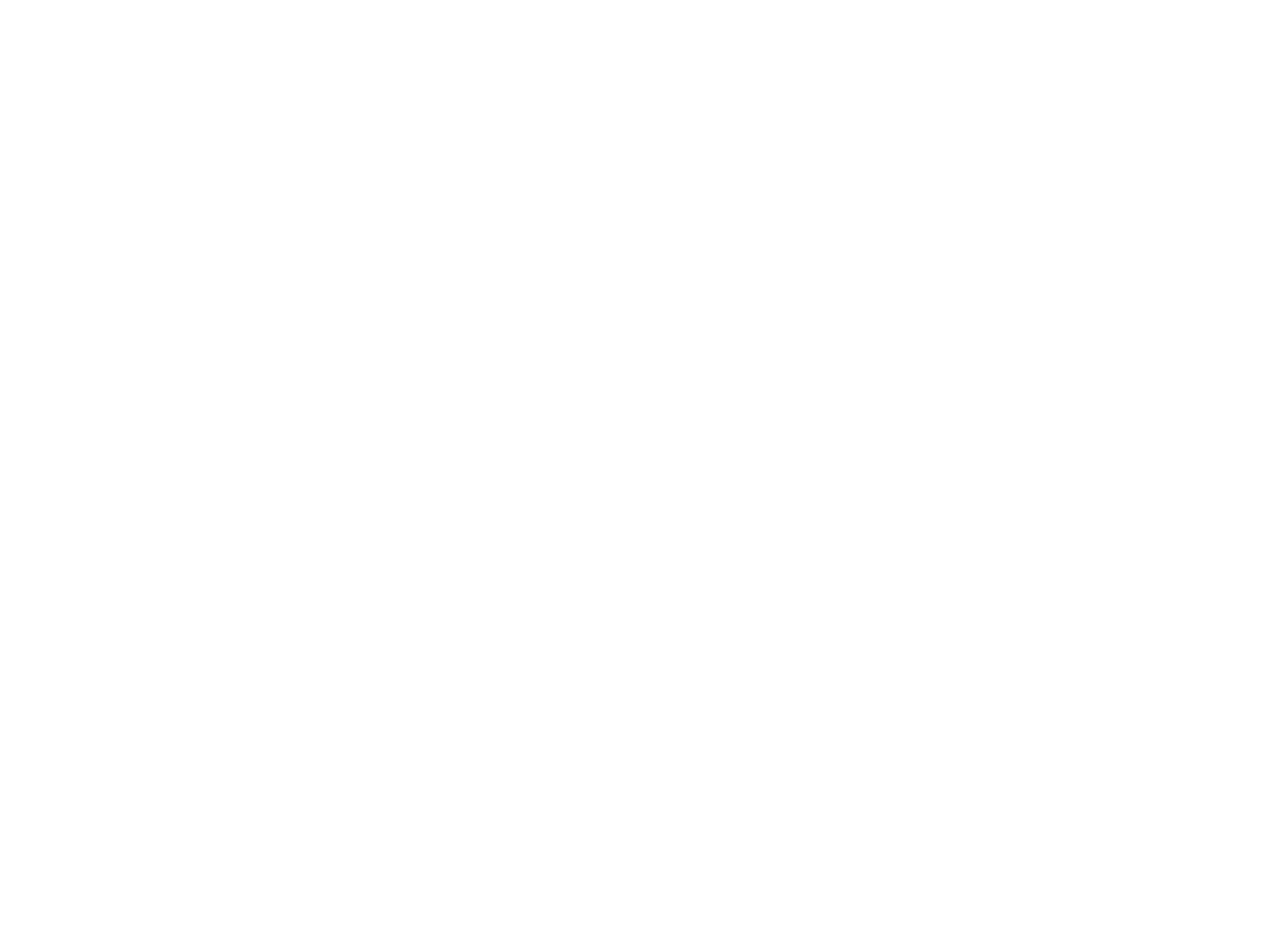
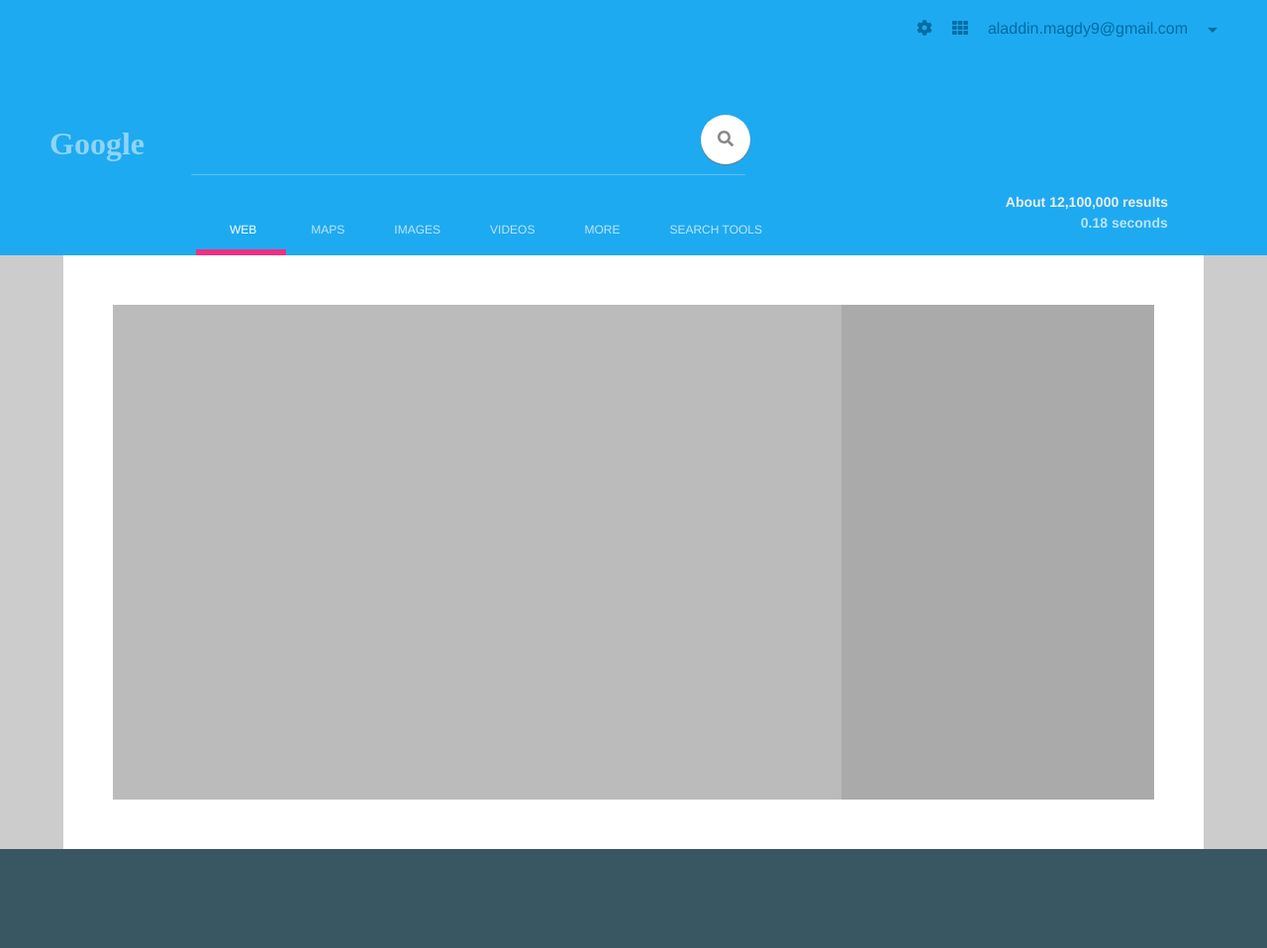
Before and after one commit to AladdinMagdy/google_search, a plain HTML site: page index.html in a window 1280 px wide. Shown: the whole page at 99% size. Before the commit the page ends 800 px from the top, so only its background shows below. Drawn offline with Linux system fonts and the light colour scheme.

Commit message:
Header finished

```diff
--- a/css/styles.css
+++ b/css/styles.css
@@ -0,0 +1,192 @@
+
+.clearfix:after {
+    content:"";
+    display:block;
+    clear:both;
+}
+
+html {
+  font-family: 'helvetica';
+  margin: 0;
+  padding: 0;
+  height: 100%;
+  -webkit-box-sizing: border-box;
+     -moz-box-sizing: border-box;
+          box-sizing: border-box;
+}
+
+*, *:before, *:after {
+  -webkit-box-sizing: inherit;
+     -moz-box-sizing: inherit;
+          box-sizing: inherit;
+}
+
+main#page {
+  width: 100%;
+  background-color: #ccc;
+}
+
+main#page header {
+  background-color: #1eaaf1;
+  width: 100%;
+  position: relative;
+  /* height: 100px; */
+}
+
+header nav#account_setting {
+  float: right;
+  margin-bottom: 57px;
+}
+
+header nav#account_setting ul {
+  float: right;
+  color: #016ca2;
+  list-style-type: none;
+  margin: 0;
+  padding: 10px 40px 0 0;
+}
+
+header nav#account_setting ul li {
+  float: right;
+  margin: 10px;
+}
+
+header nav#account_setting ul li a {
+  display: block;
+  width: 0;
+  height: 0;
+  border: 5px solid #016ca2;
+  border-left: 5px solid transparent;
+  border-right: 5px solid transparent;
+  border-bottom: 5px solid transparent;
+  margin-top: 8px;
+}
+
+header .container {
+  clear: both;
+  margin: 0 0 25px 50px
+}
+
+
+header .container h1#logo {
+  color: #8dd4f7;
+  display: inline-block;
+  font-family: 'Cacull';
+}
+
+header .container form  {
+  display: inline-block;
+}
+
+header .container form input[type='text'] {
+  border: 0;
+  border-bottom: 1px solid #62bff5;
+  border-radius: 1px;
+  outline: none;
+  /* line-height: 50px; */
+  font-size: 43px;
+  width: 560px;
+  height: 70px;
+  margin:0 0 10px 43px;
+  background-color: transparent;
+  color: #fff;
+  font-weight: 400;
+  padding-right: 100px;
+}
+
+header .container form button {
+  border: 0;
+  background-color: #fff;
+  border-radius: 50%;
+  width: 50px;
+  height: 50px;
+  position: relative;
+  right: 50px;
+  bottom: 10px;
+  color: #888;
+  box-shadow: 0 1px 1px #777;
+}
+
+header p {
+  /* float: right; */
+  color: #eee;
+  position: absolute;
+  right: 100px;
+  bottom: 25px;
+  font-size: 14px;
+  font-weight: bold;
+  margin: 0;
+}
+/* TODO: text align for inline tags */
+header p span {
+  display: inline-block;
+  padding: 5px 0 0 76px;
+  color: #bbe5fa;
+}
+
+header nav#search_options {
+margin-left: 198px;
+/* height: 45px; */
+}
+
+/* header nav#search_options ul {
+  list-style-type: none;
+} */
+
+/* header nav#search_options ul li {
+  float: left;
+  padding: 10px;
+  background-color: #f00;
+  margin: 10px;
+  height: 50px;
+} */
+
+header nav#search_options a {
+  text-decoration: none;
+  color: #bbe5fa;
+  padding: 0 25px;
+  float: left;
+  line-height: 40px;
+  text-transform: uppercase;
+  font-size: 12px;
+  font-weight: 500;
+  /* margin: 10px; */
+}
+
+header nav#search_options a.active {
+  padding: 0 30px 0 34px;
+  border-bottom: 6px solid #ee3182;
+  color: #fff;
+}
+
+/* header nav#search_options a:last-child {
+  padding-right: 0;
+} */
+
+div#container {
+  width: 90%;
+  background-color: #fff;
+  margin: 0 auto;
+  padding: 50px;
+}
+
+div#container section {
+  background-color: #bbb;
+  width: 70%;
+  height: 500px;
+  float: left;
+  /* margin-right: 20px; */
+}
+
+div#container aside {
+  background-color: #aaa;
+  width: 30%;
+  height: 500px;
+  float: left;
+}
+
+footer {
+  width: 100%;
+  height: 100px;
+  background-color: #385762;
+}
--- a/index.html
+++ b/index.html
@@ -5,9 +5,47 @@
   <meta name="viewport" content="width=device-width, initial-scale=1.0">
   <meta http-equiv="X-UA-Compatible" content="ie=edge">
   <title>I am legend</title>
-  <link rel="stylesheet" href="/css/styles.css">
+  <script defer src="https://use.fontawesome.com/releases/v5.0.8/js/all.js"></script>
+  <link rel="stylesheet" href="./css/normalize.css">
+  <link rel="stylesheet" href="./css/styles.css">
 </head>
 <body>
+  <main id="page" class="clearfix">
+    <header class="clearfix">
+      <nav id="account_setting" class="clearfix">
+        <ul class="clearfix">
+          <li><a href="#"></a></li>
+          <li>aladdin.magdy9@gmail.com</li>
+          <li><i class="fas fa-th"></i></li>
+          <li><i class="fas fa-cog"></i></li>
+        </ul>
+      </nav>
+      <div class="container">
+        <h1 id="logo">Google</h1>
+        <form class="" action="index.html" method="post">
+          <input type="text">
+          <button type="button" name="button"><i class="fas fa-search"></i></button>
+        </form>
+      </div>
+      <p id="results">About 12,100,000 results <br><span>0.18 seconds</span></p>
+      <nav id="search_options" class="clearfix">
+        <a href="#" class="active">web</a>
+        <a href="#">maps</a>
+        <a href="#">images</a>
+        <a href="#">videos</a>
+        <a href="#">more</a>
+        <a href="#">search tools</a>
+      </nav>
+    </header>
+    <div id="container" class="clearfix">
+      <section>
 
+      </section>
+      <aside>
+
+      </aside>
+    </div>
+    <footer></footer>
+  </main>
 </body>
 </html>
```
Also changed, not shown: css/normalize.css (added), 1 other file.
